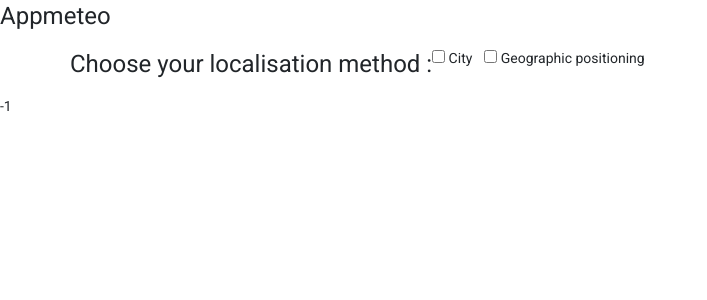
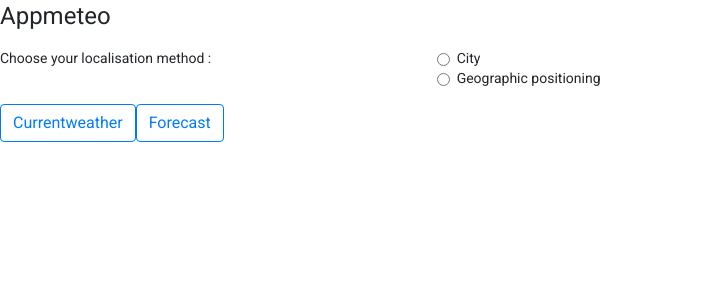
Before and after one commit to matthieuRioual/AngularMeteo, an Angular app: page / in a window 1280 px wide. Shown: the top 300 px of the page, without its empty margins (0-707 px from the left). Built offline with nearby package versions, Linux system fonts and the light colour scheme.

Commit message:
forecasting working

```diff
--- a/src/app/display-weather/display-weather.component.html
+++ b/src/app/display-weather/display-weather.component.html
@@ -1,5 +1,10 @@
+<button type="button" class="btn btn-outline-primary" (click)="changedisplayMethode($event)"
+    value='current'>Currentweather</button>
+<button type="button" class="btn btn-outline-primary" (click)="changedisplayMethode($event)"
+    value='forecasting'>Forecast</button>
 <div *ngIf="display_method === 'current' ">
-    <app-currentweather [weather_information]=currentmeteodatas [after_day]='1' [name]=currentmeteodatas.name></app-currentweather>
+    <app-currentweather [weather_information]=currentmeteodatas [after_day]='0' [name]=currentmeteodatas.name>
+    </app-currentweather>
 </div>
 <div *ngIf="display_method == 'forecasting'  ">
     <app-forecast [meteodatas]=forecastmeteodatas></app-forecast>
--- a/src/app/display-weather/display-weather.component.ts
+++ b/src/app/display-weather/display-weather.component.ts
@@ -11,7 +11,7 @@
 
   currentmeteodatas: any;
   forecastmeteodatas: any;
-  display_method: string = 'forecasting';
+  display_method: string = 'current';
 
 
   constructor(private weatherService: WeatherService) { }
@@ -23,5 +23,9 @@
   }
 
 
+  changedisplayMethode(event: any) {
+    this.display_method = event.target.value;
+  }
+
 
 }
--- a/src/app/forecast/forecast.component.html
+++ b/src/app/forecast/forecast.component.html
@@ -1,6 +1,6 @@
 <div class="content" fxLayout="row wrap" fxLayoutGap="16px grid">
     <div fxFlex="25%" fxFlex.xs="100%" fxFlex.sm="33%"
-        *ngFor="let daily_datas of meteodatas.list | slice:0:7;let i =index">
+        *ngFor="let daily_datas of meteodatas.list | slice:0:8;let i =index">
         <app-currentweather [weather_information]=daily_datas [after_day]=i [name]=meteodatas.city.name>
             {{ meteodatas.name}}
         </app-currentweather>
--- a/src/app/form/form.component.html
+++ b/src/app/form/form.component.html
@@ -1,28 +1,24 @@
-<div class='container'>
-
-    <div class="row">
-
-        <h1>Choose your localisation method :</h1>
-        <div *ngFor="let method of methods">
-            <div class="form-check form-check-inline">
-                <label>
-                    <input type="checkbox" [value]="method.name" (change)="onChange(method, $event.target.checked);" />
-                    {{  method.name }}
-                </label>
+<form [formGroup]="myForm" (ngSubmit)="Onsubmit()">
+    <fieldset class="form-group">
+        <div class="row">
+            <legend class="col-form-label col-sm-4 pt-0">Choose your localisation method :</legend>
+            <div class="col-sm-8">
+                <div class="form-check" *ngFor="let method of methods">
+                    <input class="form-check-input" type="radio" name="enums" id="{{method.name}}" [value]="method.name"
+                        (click)="changeMethod($event)">
+                    <label class=" form-check-label" for="{{method.name}}">
+                        {{method.name}}
+                    </label>
+                </div>
             </div>
         </div>
-    </div>
-</div>
-
-<p>{{checkID}}</p>
-
-<div class='container' *ngIf='checkID >=1'>
-    <form [formGroup]="myForm" (ngSubmit)="Onsubmit()">
+    </fieldset>
+    <div class='container' *ngIf='selectedMethod'>
         <div class="form-group">
             <label for="cityinput"> city </label>
             <input id="cityinput" text='text' placeholder="Please input a Location" class="form-control"
                 formControlName="city" />
         </div>
         <input type='submit' value=" Envoyer" class="btn btn-primary">
-    </form>
-</div>
+    </div>
+</form>
--- a/src/app/form/form.component.ts
+++ b/src/app/form/form.component.ts
@@ -1,9 +1,6 @@
 import { Component, OnInit } from '@angular/core';
 import { FormBuilder, FormGroup } from '@angular/forms';
 import { WeatherService } from '../Service/weather.service';
-import { ActivatedRoute } from '@angular/router';
-import { Location } from '@angular/common';
-
 
 
 @Component({
@@ -20,11 +17,9 @@
     { id: 2, name: 'Geographic positioning', inputs: ['lat', 'long'] }
   ];
 
-  checkID: number = -1;
-  selectedMethod: any;
+  selectedMethod: string;
 
-  constructor(private formBuilder: FormBuilder, private weatherService: WeatherService, private route: ActivatedRoute,
-    private location: Location) { }
+  constructor(private formBuilder: FormBuilder, private weatherService: WeatherService) { }
 
   ngOnInit(): void {
 
@@ -34,11 +29,9 @@
 
   }
 
-  onChange(method: any, isChecked: boolean) {
-    if (isChecked) {
-      this.checkID = method.id;
-      this.selectedMethod = this.getMethod(this.checkID);
-    }
+  changeMethod(event: any) {
+    this.selectedMethod = event.target.value;
+    console.log(event);
   }
 
   getMethod(id: number): any {
```
